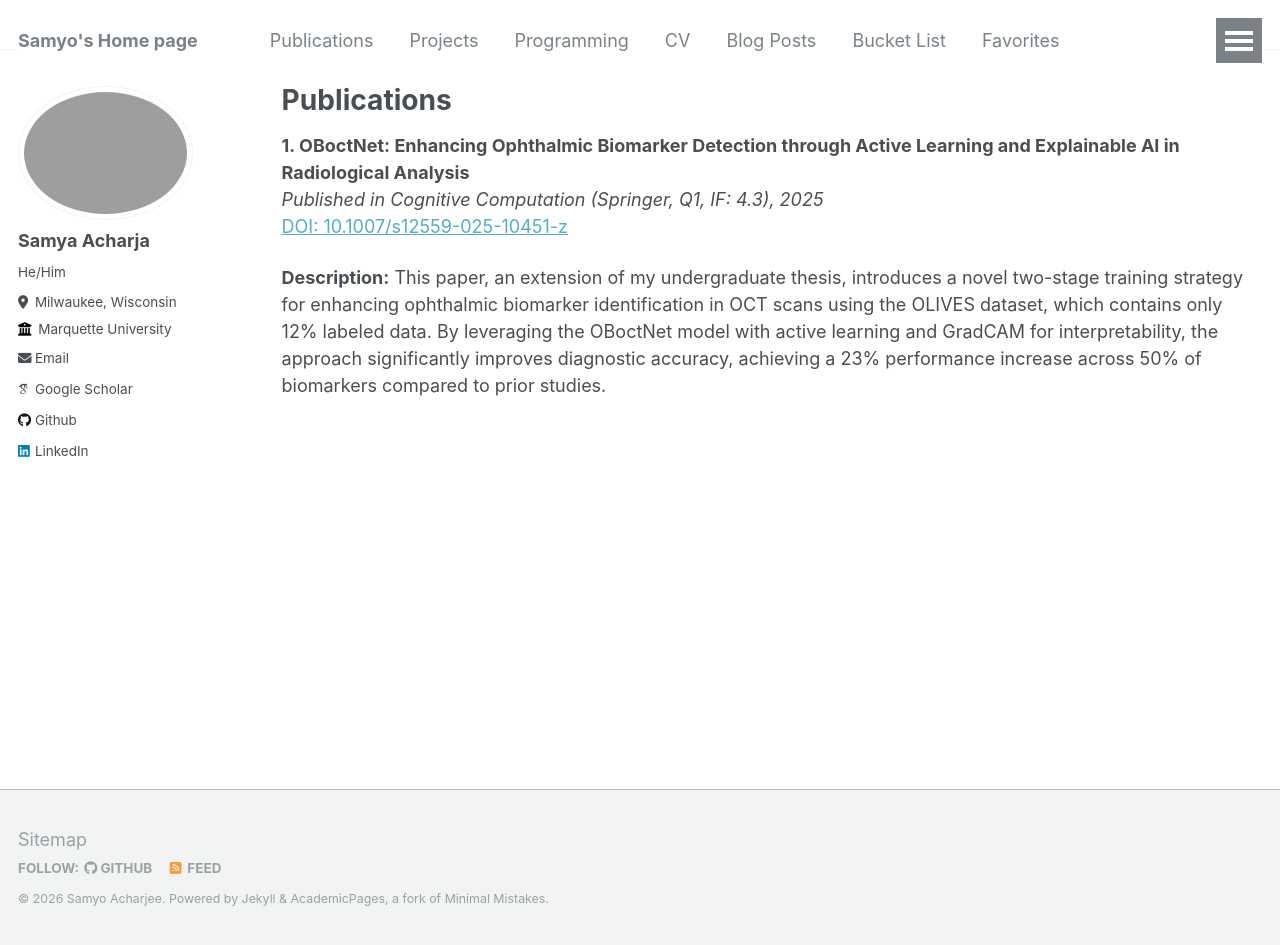
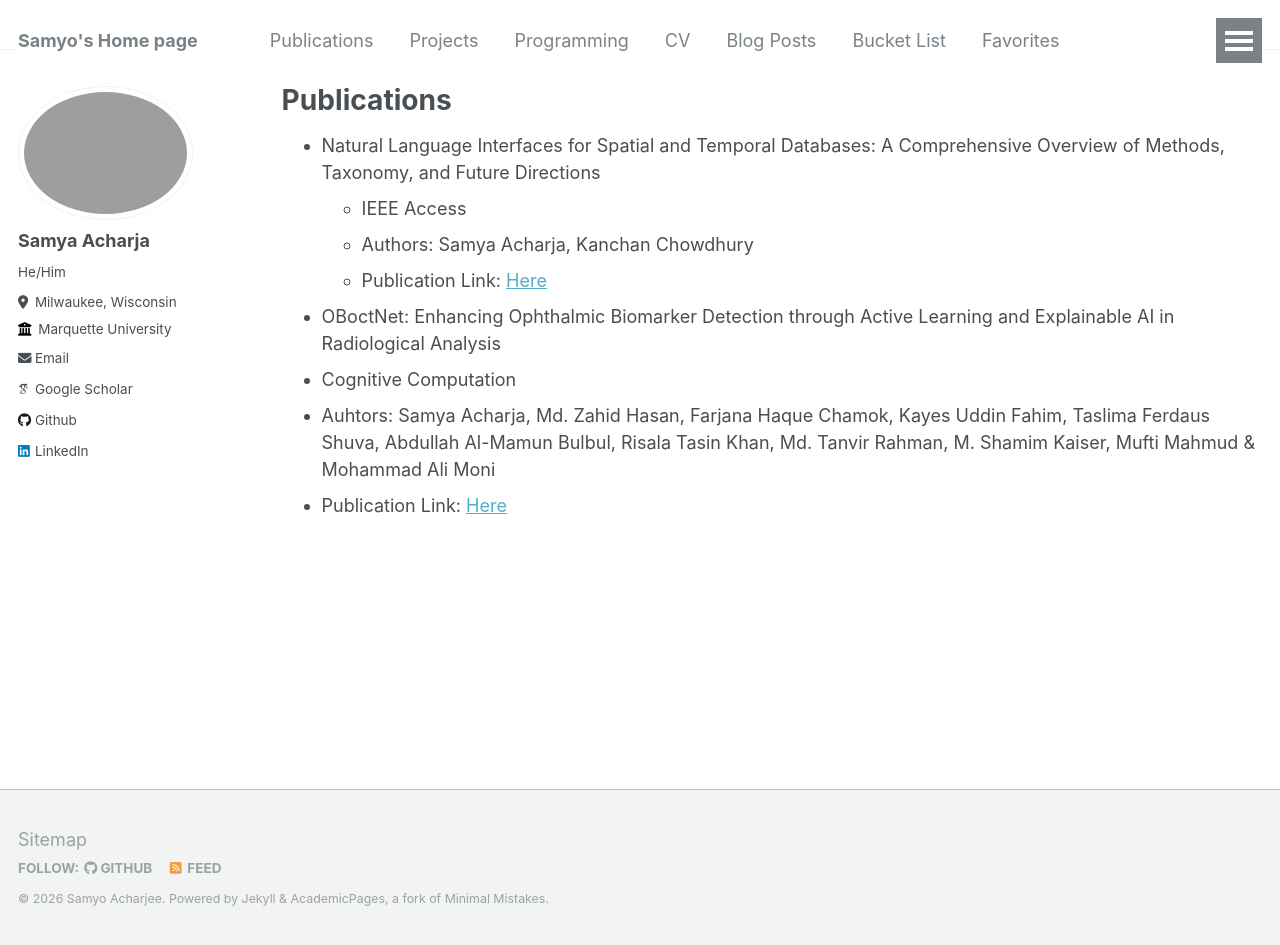
Before and after one commit to samyo00/samyo00.github.io, a Jekyll site: the page built from _pages/publications.md, in a window 1280 px wide and 945 px high. Built offline with Jekyll 4.4.1, drawn with Linux system fonts in a browser that asks for light colours; some web fonts are replaced.

```diff
--- a/_pages/publications.md
+++ b/_pages/publications.md
@@ -5,8 +5,15 @@ permalink: /publications/
 author_profile: true
 ---
 
-<b>1. OBoctNet: Enhancing Ophthalmic Biomarker Detection through Active Learning and Explainable AI in Radiological Analysis</b><br>
-<i>Published in Cognitive Computation (Springer, Q1, IF: 4.3), 2025</i><br>
-<a href="https://doi.org/10.1007/s12559-025-10451-z" target="_blank">DOI: 10.1007/s12559-025-10451-z</a>
+- Natural Language Interfaces for Spatial and Temporal Databases: A Comprehensive Overview of Methods, Taxonomy, and Future Directions
+  - IEEE Access
+  - Authors: Samya Acharja, Kanchan Chowdhury
+  - Publication Link: [Here](https://ieeexplore.ieee.org/abstract/document/11491867)
 
-<b>Description:</b> This paper, an extension of my undergraduate thesis, introduces a novel two-stage training strategy for enhancing ophthalmic biomarker identification in OCT scans using the OLIVES dataset, which contains only 12% labeled data. By leveraging the OBoctNet model with active learning and GradCAM for interpretability, the approach significantly improves diagnostic accuracy, achieving a 23% performance increase across 50% of biomarkers compared to prior studies.
+
+
+
+- OBoctNet: Enhancing Ophthalmic Biomarker Detection through Active Learning and Explainable AI in Radiological Analysis
+ - Cognitive Computation
+ - Auhtors: Samya Acharja, Md. Zahid Hasan, Farjana Haque Chamok, Kayes Uddin Fahim, Taslima Ferdaus Shuva, Abdullah Al-Mamun Bulbul, Risala Tasin Khan, Md. Tanvir Rahman, M. Shamim Kaiser, Mufti Mahmud & Mohammad Ali Moni
+ - Publication Link: [Here](https://link.springer.com/article/10.1007/s12559-025-10451-z)
```
Also changed, not shown: _pages/about.md (+3 -2 lines), _pages/favorites.md (+1 -1 lines), _pages/projects.md (+2 -0 lines), _posts/2012-08-14-blog-post-1.md (+2 -1 lines).
